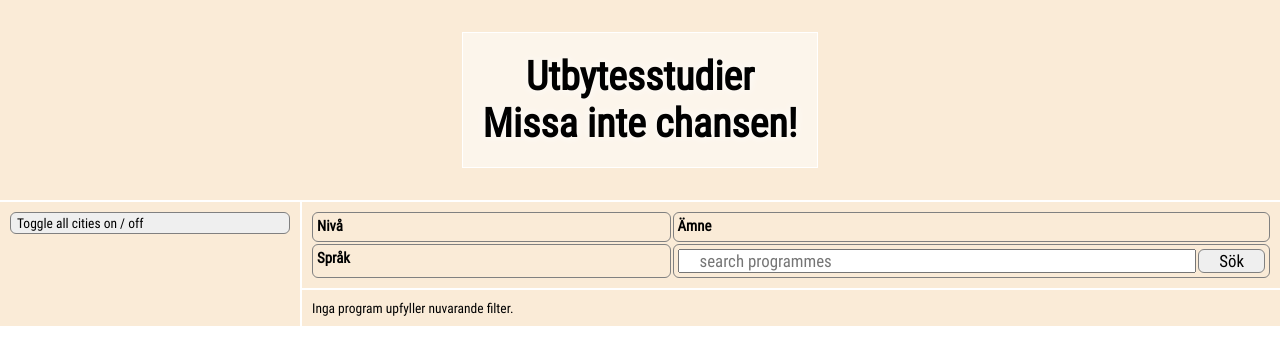
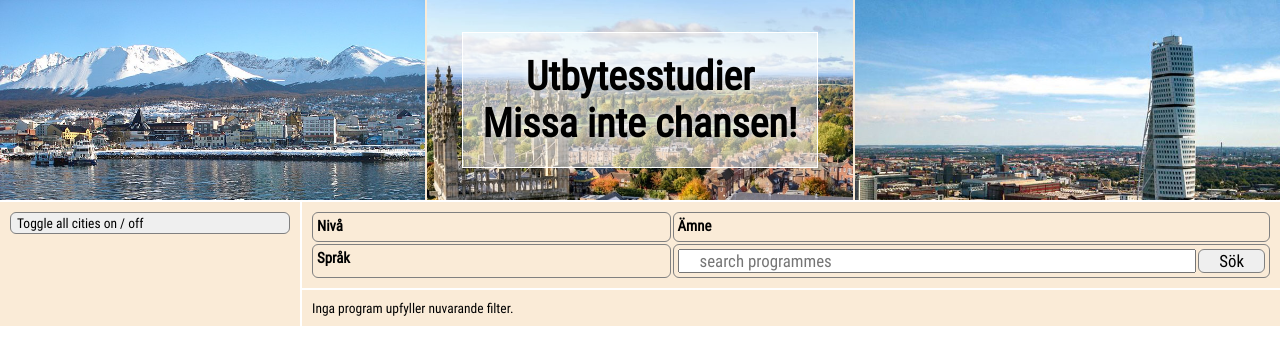
Before and after one commit to freeLightning/project_DU2, a plain HTML site: page index.html in a window 1280 px wide. Drawn offline with Linux system fonts and the light colour scheme.

Commit message:
Added top background images

```diff
--- a/css/index.css
+++ b/css/index.css
@@ -86,6 +86,19 @@ body {
   background-repeat: no-repeat;
 }
 
+#top_images > div:nth-child(1) {
+  background-image: url("../media/geo_images/argentina_normal_1.jpg");
+}
+
+#top_images > div:nth-child(2) {
+  background-image: url("../media/geo_images/york_normal_1.jpg");
+}
+
+#top_images > div:nth-child(3) {
+  background-image: url("../media/geo_images/malmo_normal_1.jpg");
+}
+
+
 #top_text {
   position: relative;
   z-index: 10;
```
